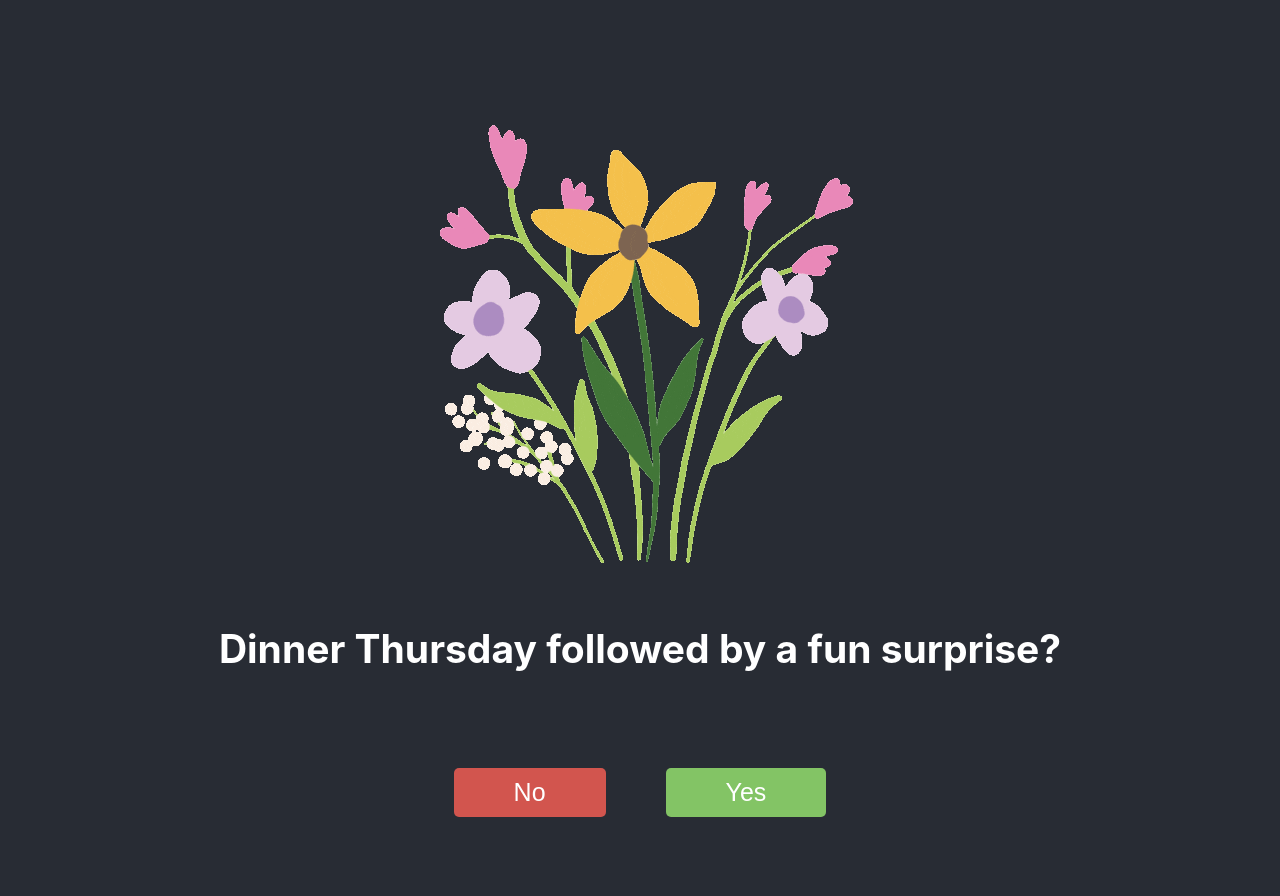
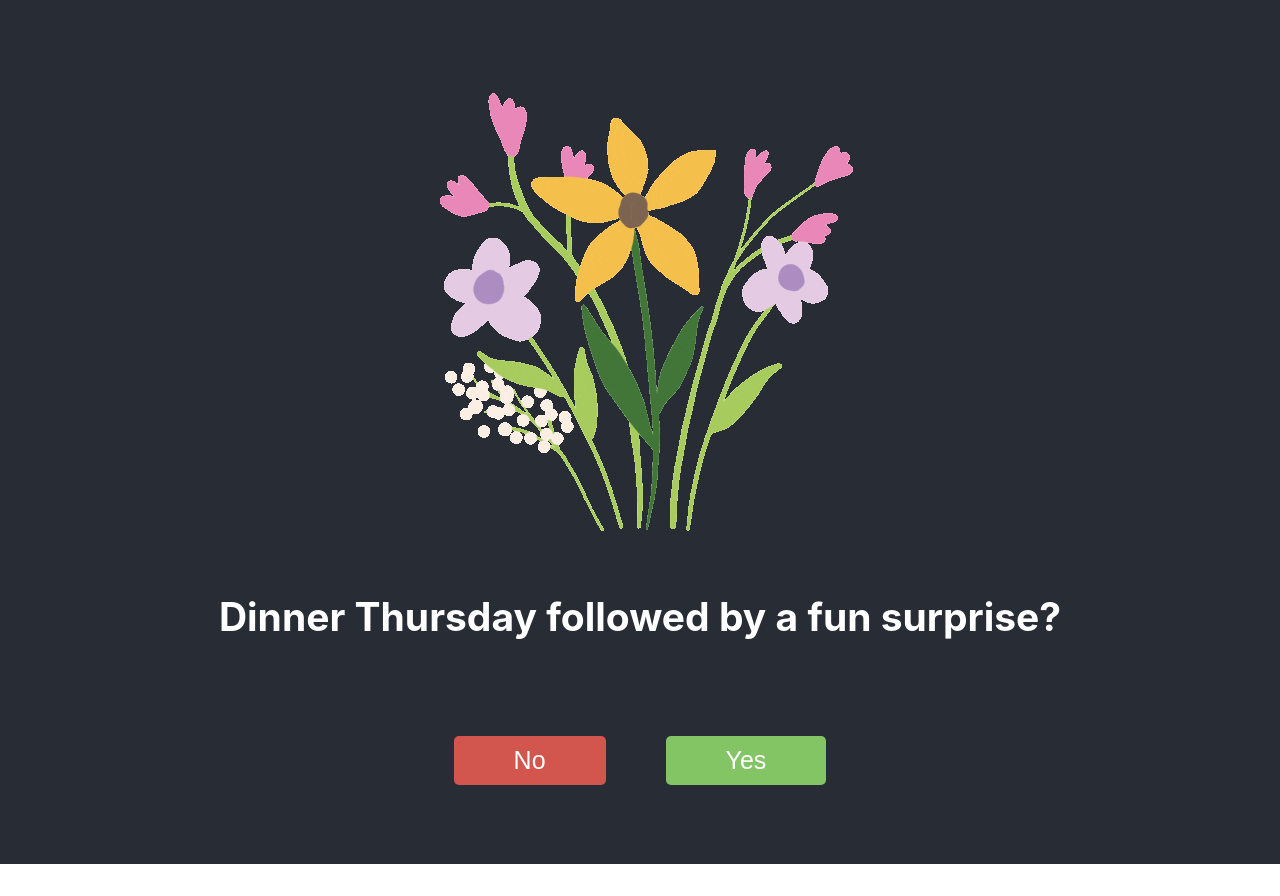
Before and after one commit to aabdelw1/will-you-go-out, a React (Create React App) app: page / in a window 1280 px wide. After the commit the page ends 864 px from the top, so only its background shows below. Built offline with nearby package versions, Linux system fonts and the light colour scheme.

Commit message:
fixed a bunch of random stuf 2f

```diff
--- a/src/WillYouGoOut.tsx
+++ b/src/WillYouGoOut.tsx
@@ -16,7 +16,7 @@ const Container = styled.div<ContainerProps>`
   align-items: center;
   justify-content: center;
   height: 100vh;
-  margin-top: ${(props) => (props.isImage ? '-10rem' : '6rem')};
+  margin-top: ${(props) => (props.isImage ? '-10rem' : '4rem')};
 `;
 
 const Question = styled.h2`
```
